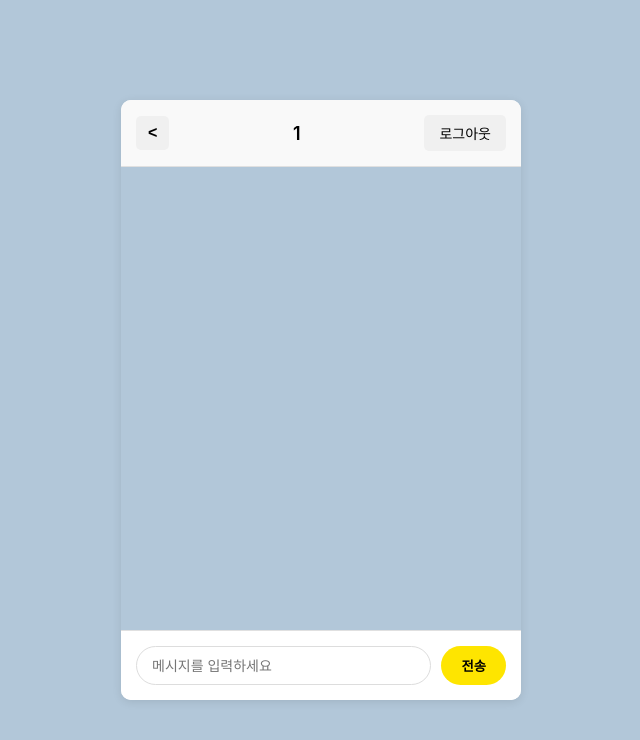
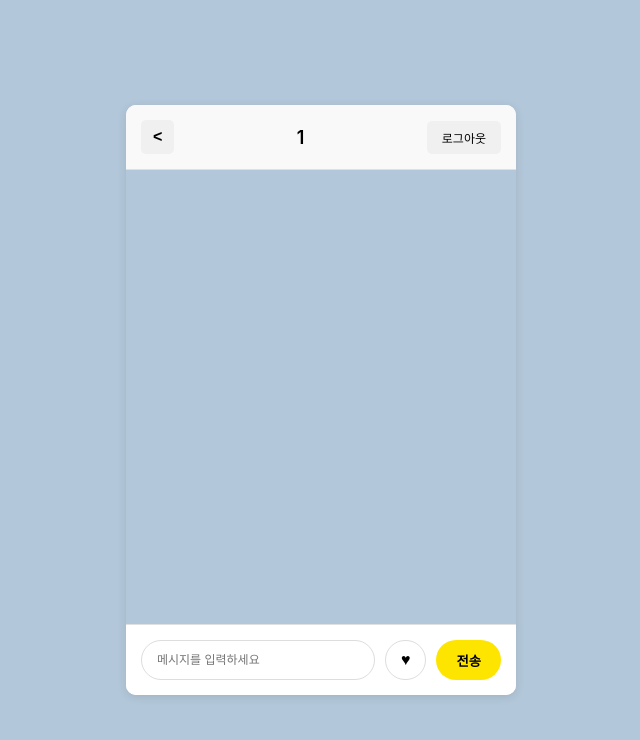
Before and after one commit to 4lwayshee/chat-app, a Flask app: page /chat/1 in a window 1280 px wide. Shown: the top 740 px of the page, without its empty margins (319-959 px from the left). Run offline with Flask 3, Linux system fonts and the light colour scheme; the visitor is signed in with stand-in values (Sample User, id 1); data that the repository does not hold is empty.

Commit message:
Update: add heart button, reduce font size, adjust layout

```diff
--- a/static/rooms.css
+++ b/static/rooms.css
@@ -14,8 +14,8 @@ body {
 }
 
 .rooms-container {
-    width: 400px;
-    height: 600px;
+    width: 390px;
+    height: 590px;
     background-color: #fff;
     border-radius: 10px;
     display: flex;
--- a/static/script.js
+++ b/static/script.js
@@ -59,4 +59,14 @@ messageInput.addEventListener('keypress', (e) => {
     if (e.key === 'Enter') sendMessage();
 });
 
+document.getElementById('heartBtn').addEventListener('click', () => {
+    messageInput.value += '♥';
+    messageInput.focus();
+});
+
 loadMessages();
+
+// 메세지 확인 주기 (필요시 아래 주석 해제)
+// setInterval(() => {
+//     loadMessages();
+// }, 1500);
--- a/static/style.css
+++ b/static/style.css
@@ -14,8 +14,8 @@ body {
 }
 
 .chat-container {
-    width: 400px;
-    height: 600px;
+    width: 390px;
+    height: 590px;
     background-color: #fff;
     border-radius: 10px;
     display: flex;
@@ -60,7 +60,7 @@ body {
     border: none;
     border-radius: 5px;
     cursor: pointer;
-    font-size: 14px;
+    font-size: 12px;
 }
 
 .logout-btn:hover {
@@ -93,6 +93,7 @@ body {
     border-radius: 18px;
     max-width: 70%;
     word-wrap: break-word;
+    font-size: 12px;
 }
 
 .message.mine .message-bubble {
@@ -105,7 +106,7 @@ body {
 }
 
 .message-sender {
-    font-size: 12px;
+    font-size: 10px;
     color: #666;
     font-weight: 600;
     margin-bottom: 5px;
@@ -113,9 +114,16 @@ body {
 }
 
 .message-time {
-    font-size: 11px;
+    font-size: 9px;
     color: #666;
     margin-top: 5px;
+}
+
+.unread-badge {
+    font-size: 10px;
+    color: #ffa500;
+    font-weight: 600;
+    white-space: nowrap;
 }
 
 .chat-input {
@@ -132,7 +140,7 @@ body {
     border: 1px solid #ddd;
     border-radius: 20px;
     outline: none;
-    font-size: 14px;
+    font-size: 12px;
 }
 
 #sendBtn {
@@ -145,6 +153,16 @@ body {
     font-weight: 600;
 }
 
+#heartBtn {
+    margin-left: 10px;
+    padding: 10px 15px;
+    background-color: #fff;
+    border: 1px solid #ddd;
+    border-radius: 20px;
+    cursor: pointer;
+    font-size: 16px;
+}
+
 #sendBtn:hover {
     background-color: #fdd835;
 }
--- a/templates/index.html
+++ b/templates/index.html
@@ -16,6 +16,7 @@
         <div class="chat-messages" id="chatMessages"></div>
         <div class="chat-input">
             <input type="text" id="messageInput" placeholder="메시지를 입력하세요">
+            <button id="heartBtn">♥</button>
             <button id="sendBtn">전송</button>
         </div>
     </div>
```
